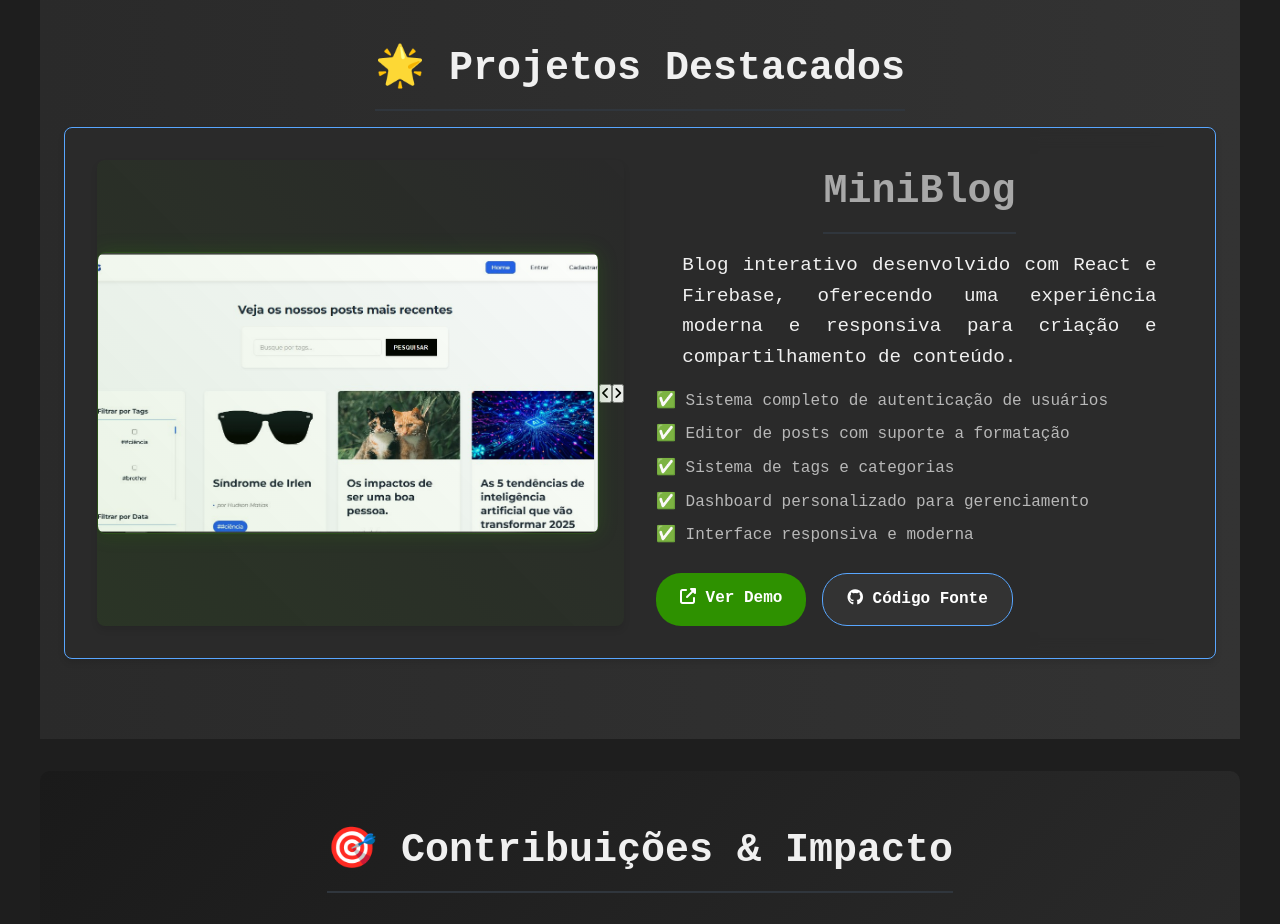
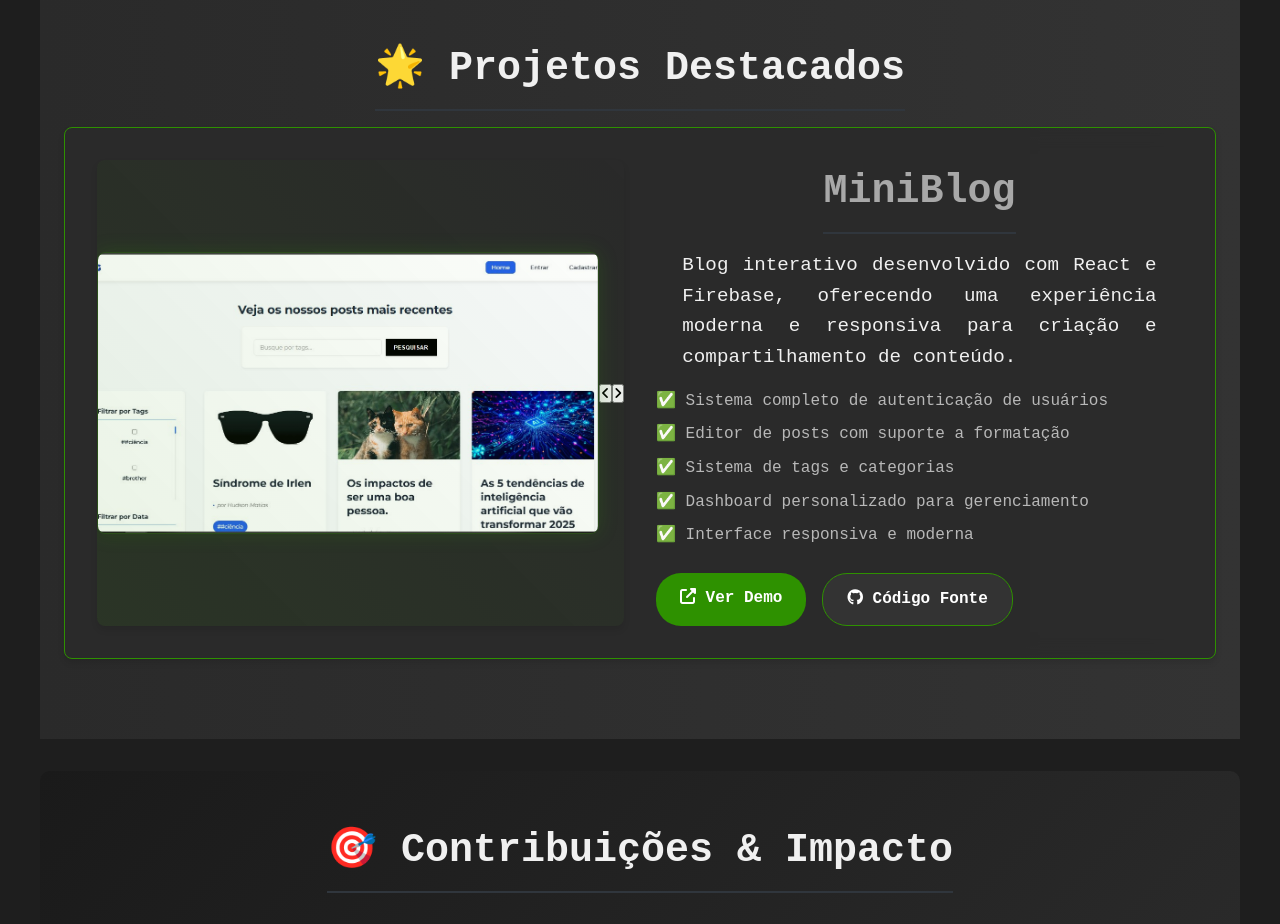
Before and after one commit to GabrielMalava/GabrielMalavazi, a plain HTML site: page index.html in a window 1280 px wide. Shown: the part 3780-4704 px from the top of the page. Drawn offline with nearby package versions, Linux system fonts and the light colour scheme.

Commit message:
alterações

```diff
--- a/styles.css
+++ b/styles.css
@@ -358,7 +358,7 @@ footer {
   padding: 2rem;
   background: rgba(43, 43, 43, 0.9);
   backdrop-filter: blur(10px);
-  border: 1px solid #58a6ff;
+  border: 1px solid #2e9100;
   transition: transform 0.3s ease;
 }
 
@@ -422,7 +422,7 @@ footer {
 .github-button {
   background: #333;
   color: white;
-  border: 1px solid #58a6ff;
+  border: 1px solid #2e9100;
 }
 
 .demo-button:hover,
```
Also changed, not shown: script.js (+0 -7 lines).
